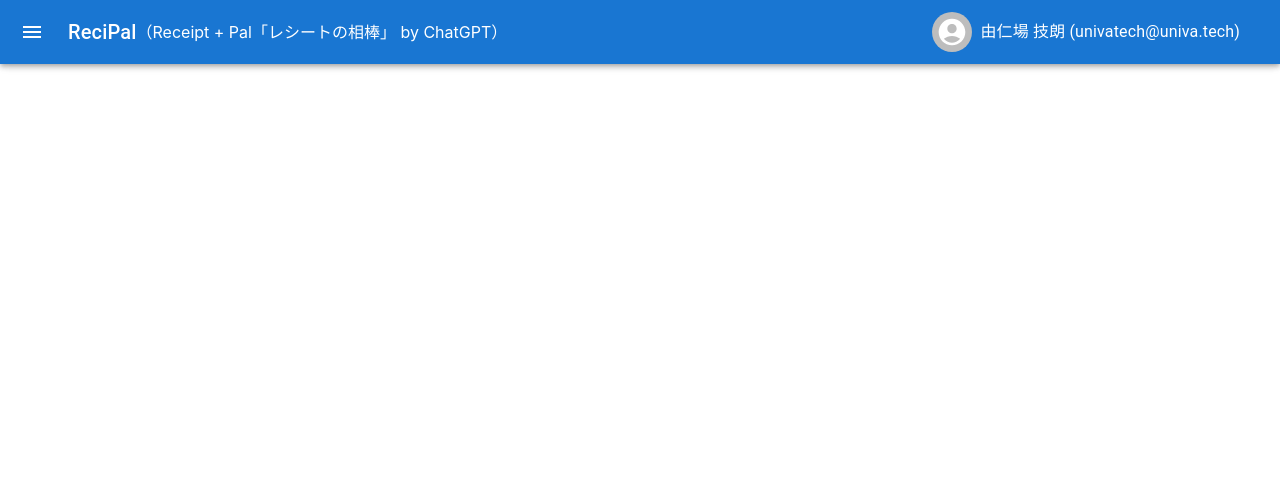
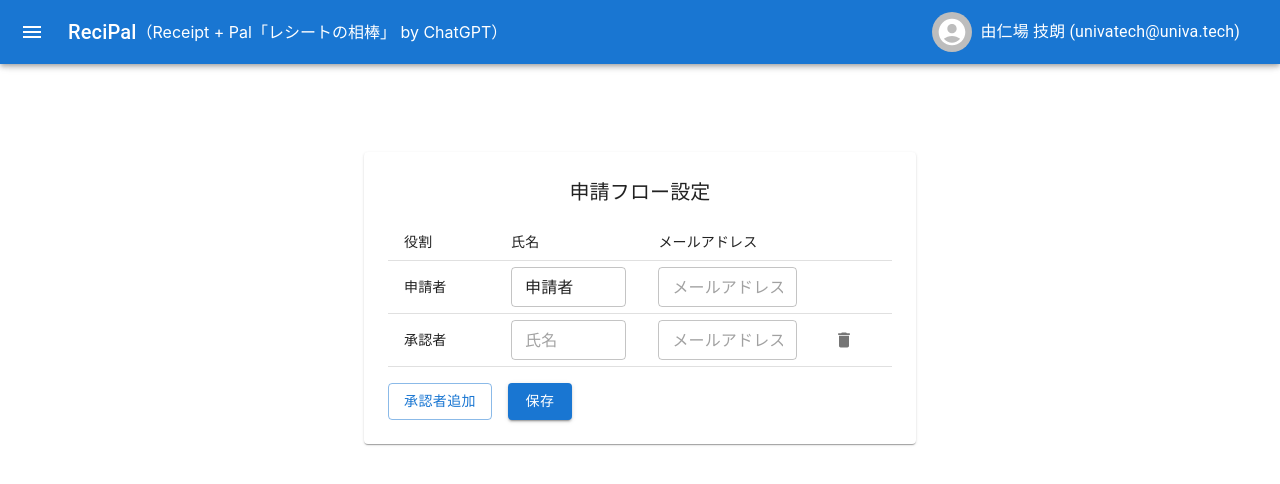
Before and after one commit to wacca/ReciPalMock, a React (Vite) app: page /approval-flow-settings in a window 1280 px wide. Both pictures are taken after a click on the button "ログイン". Shown: the top 484 px of the page. Built offline with nearby package versions, Linux system fonts and the light colour scheme.

Commit message:
申請フロー設定

```diff
--- a/src/App2.jsx
+++ b/src/App2.jsx
@@ -13,6 +13,7 @@ import Login from './Login';
 import ApplicationForm from './ApplicationForm';
 import SubmittedApplications from './SubmittedApplications';
 import Approvals from './Approvals';
+import ApprovalFlowSettings from './ApprovalFlowSettings';
 
 function App() {
     const [isLoggedIn, setIsLoggedIn] = useState(false);
@@ -126,6 +127,14 @@ function App() {
                                 <Badge badgeContent={6} color="secondary" />
                             </ListItem>
                         </List>
+                        <List>
+                            <ListItem button component={NavLink} to="/approval-flow-settings">
+                                <ListItemIcon>
+                                    <ApprovalIcon />
+                                </ListItemIcon>
+                                <ListItemText primary="申請フロー設定" className="MuiListItemText-primary" />
+                            </ListItem>
+                        </List>
                     </Box>
                 </Drawer>
                 <Box component="main" sx={{ flexGrow: 1, p: 3 }}>
@@ -134,6 +143,7 @@ function App() {
                         <Route path="/application" element={<ApplicationForm username={username} />} />
                         <Route path="/submitted" element={<SubmittedApplications />} />
                         <Route path="/approvals" element={<Approvals />} />
+                        <Route path="/approval-flow-settings" element={<ApprovalFlowSettings />} />
                     </Routes>
                 </Box>
             </Box>
--- /dev/null
+++ b/src/ApprovalFlowSettings.jsx
@@ -0,0 +1,90 @@
+import { useState } from 'react';
+import { Container, Typography, Box, Button, TextField, Paper, Table, TableHead, TableRow, TableCell, TableBody, IconButton } from '@mui/material';
+import DeleteIcon from '@mui/icons-material/Delete';
+
+function ApprovalFlowSettings() {
+    const [steps, setSteps] = useState([
+        { id: 1, name: '申請者', email: '', role: '申請者' },
+        { id: 2, name: '', email: '', role: '承認者' },
+    ]);
+    const [nextId, setNextId] = useState(3);
+
+    const handleChange = (idx, field, value) => {
+        const newSteps = [...steps];
+        newSteps[idx][field] = value;
+        setSteps(newSteps);
+    };
+
+    const handleAddStep = () => {
+        setSteps([...steps, { id: nextId, name: '', email: '', role: '承認者' }]);
+        setNextId(nextId + 1);
+    };
+
+    const handleDeleteStep = (idx) => {
+        if (steps.length <= 2) return; // 最低2ステップは必要
+        setSteps(steps.filter((_, i) => i !== idx));
+    };
+
+    const handleSave = () => {
+        // 保存処理（API連携等）
+        alert('申請フローを保存しました');
+    };
+
+    return (
+        <Container maxWidth="sm" sx={{ py: 4 }}>
+            <Paper sx={{ p: 3, mb: 4 }}>
+                <Typography variant="h6" sx={{ fontWeight: 'bold', mb: 2 }}>
+                    申請フロー設定
+                </Typography>
+                <Table size="small">
+                    <TableHead>
+                        <TableRow>
+                            <TableCell sx={{ width: 120 }}>役割</TableCell>
+                            <TableCell sx={{ width: 180 }}>氏名</TableCell>
+                            <TableCell sx={{ width: 220 }}>メールアドレス</TableCell>
+                            <TableCell sx={{ width: 60 }}></TableCell>
+                        </TableRow>
+                    </TableHead>
+                    <TableBody>
+                        {steps.map((step, idx) => (
+                            <TableRow key={step.id}>
+                                <TableCell>{step.role}</TableCell>
+                                <TableCell>
+                                    <TextField
+                                        size="small"
+                                        value={step.name}
+                                        onChange={e => handleChange(idx, 'name', e.target.value)}
+                                        placeholder="氏名"
+                                        fullWidth
+                                    />
+                                </TableCell>
+                                <TableCell>
+                                    <TextField
+                                        size="small"
+                                        value={step.email}
+                                        onChange={e => handleChange(idx, 'email', e.target.value)}
+                                        placeholder="メールアドレス"
+                                        fullWidth
+                                    />
+                                </TableCell>
+                                <TableCell>
+                                    {step.role !== '申請者' && (
+                                        <IconButton onClick={() => handleDeleteStep(idx)} size="small">
+                                            <DeleteIcon fontSize="small" />
+                                        </IconButton>
+                                    )}
+                                </TableCell>
+                            </TableRow>
+                        ))}
+                    </TableBody>
+                </Table>
+                <Box sx={{ mt: 2, display: 'flex', gap: 2 }}>
+                    <Button variant="outlined" onClick={handleAddStep}>承認者追加</Button>
+                    <Button variant="contained" color="primary" onClick={handleSave}>保存</Button>
+                </Box>
+            </Paper>
+        </Container>
+    );
+}
+
+export default ApprovalFlowSettings;
```
